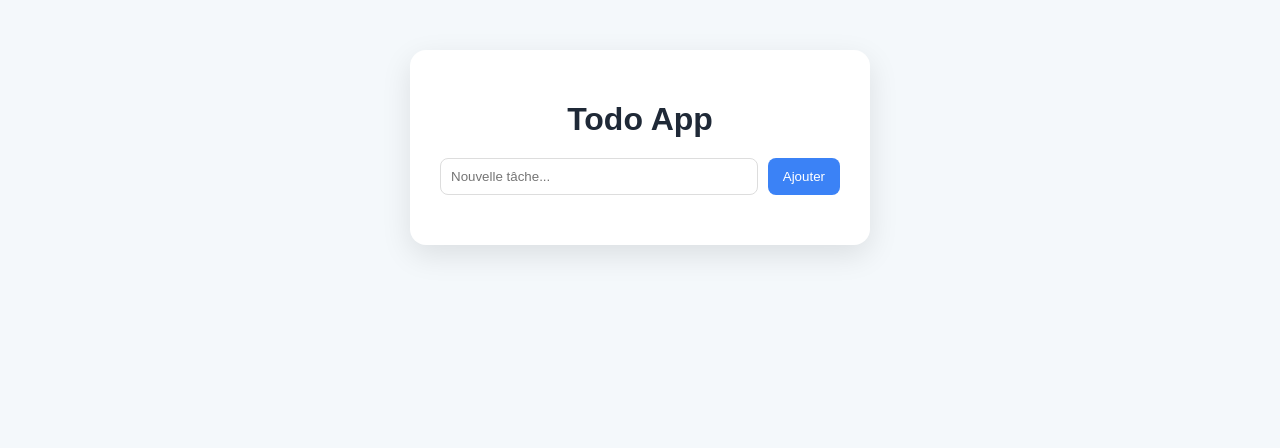
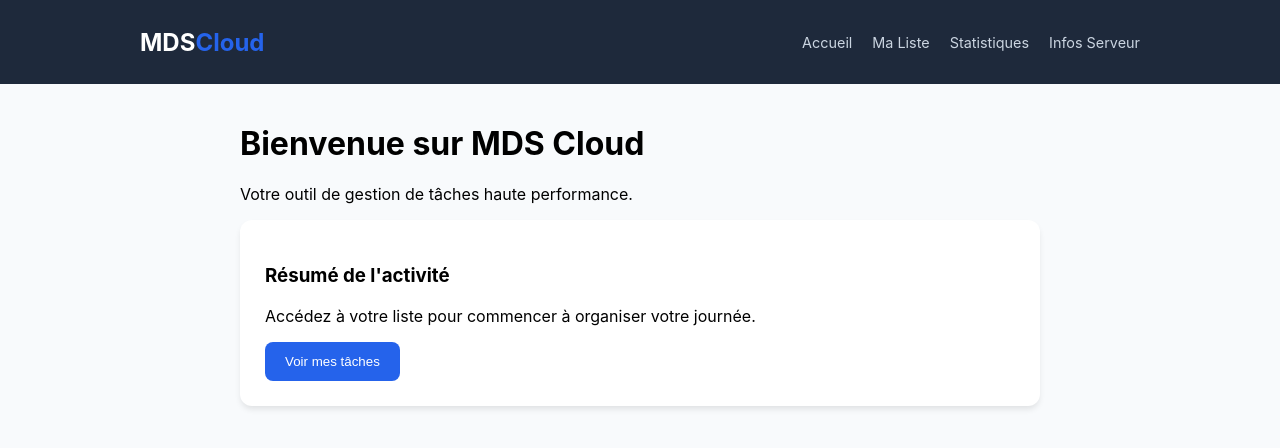
Before and after one commit to Adprog7/Todo-List-App, a plain HTML site: page frontend/index.html in a window 1280 px wide. Drawn offline with Linux system fonts and the light colour scheme; no server answers.

Commit message:
amélioration de la complexité du projet

```diff
--- /dev/null
+++ b/frontend/app.js
@@ -0,0 +1,98 @@
+const API = "https://todo-list-app-0p2s.onrender.com";
+
+const pages = {
+    home: `
+        <div class="page-header">
+            <h1>Bienvenue sur MDS Cloud</h1>
+            <p>Votre outil de gestion de tâches haute performance.</p>
+        </div>
+        <div class="card">
+            <h3>Résumé de l'activité</h3>
+            <p>Accédez à votre liste pour commencer à organiser votre journée.</p>
+            <button class="btn" onclick="navigateTo('todo')">Voir mes tâches</button>
+        </div>
+    `,
+    todo: `
+        <div class="page-header">
+            <h1>Ma Liste de Tâches</h1>
+        </div>
+        <div class="card">
+            <div class="input-group">
+                <input id="taskInput" placeholder="Ex: Déployer l'API..." />
+                <button class="btn" onclick="addTask()">Ajouter</button>
+            </div>
+            <ul id="list"></ul>
+        </div>
+    `,
+    stats: `
+        <div class="page-header">
+            <h1>Statistiques</h1>
+        </div>
+        <div class="card">
+            <p id="statCount">Chargement des données...</p>
+            <div class="progress-bar"><div class="progress" style="width: 70%"></div></div>
+        </div>
+    `,
+    infra: `
+        <div class="page-header">
+            <h1>Infrastructure & Sécurité</h1>
+        </div>
+        <div class="card">
+            <ul>
+                <li><strong>Backend :</strong> Render (Node.js) </li>
+                <li><strong>Frontend :</strong> Vercel (PaaS) </li>
+                <li><strong>Sécurité :</strong> HTTPS SSL activé </li>
+                <li><strong>Status :</strong> <span class="badge-online">En ligne</span></li>
+            </ul>
+        </div>
+    `
+};
+
+async function navigateTo(pageId) {
+    const content = document.getElementById('content');
+    content.innerHTML = pages[pageId];
+
+    if (pageId === 'todo') loadTasks();
+    if (pageId === 'stats') updateStats();
+}
+
+// Logique API
+async function loadTasks() {
+    const res = await fetch(API + "/tasks");
+    const tasks = await res.json();
+    const list = document.getElementById("list");
+    if (!list) return;
+    list.innerHTML = tasks.map(t => `
+        <li class="task-item">
+            <span>${t.title}</span>
+            <button class="btn-delete" onclick="deleteTask(${t.id})">Supprimer</button>
+        </li>
+    `).join('');
+}
+
+async function addTask() {
+    const input = document.getElementById("taskInput");
+    const title = input.value.trim();
+    if (!title) return;
+    await fetch(API + "/tasks", {
+        method: "POST",
+        headers: { "Content-Type": "application/json" },
+        body: JSON.stringify({ title })
+    });
+    input.value = "";
+    loadTasks();
+}
+
+async function deleteTask(id) {
+    await fetch(API + "/tasks/" + id, { method: "DELETE" });
+    loadTasks();
+}
+
+async function updateStats() {
+    const res = await fetch(API + "/tasks");
+    const tasks = await res.json();
+    document.getElementById('statCount').innerText = `Vous avez actuellement ${tasks.length} tâches en attente.`;
+}
+
+// Initialisation
+navigateTo('home');
--- a/frontend/index.html
+++ b/frontend/index.html
@@ -1,70 +1,27 @@
 <!DOCTYPE html>
 <html lang="fr">
 <head>
-  <meta charset="UTF-8">
-  <title>Todo App</title>
-  <link rel="stylesheet" href="style.css">
+    <meta charset="UTF-8">
+    <meta name="viewport" content="width=device-width, initial-scale=1.0">
+    <title>Gestionnaire Infra - MDS</title>
+    <link rel="stylesheet" href="style.css">
 </head>
+<body>
+    <header>
+        <nav>
+            <div class="logo">MDS<span>Cloud</span></div>
+            <ul class="nav-links">
+                <li><a href="#" onclick="navigateTo('home')">Accueil</a></li>
+                <li><a href="#" onclick="navigateTo('todo')">Ma Liste</a></li>
+                <li><a href="#" onclick="navigateTo('stats')">Statistiques</a></li>
+                <li><a href="#" onclick="navigateTo('infra')">Infos Serveur</a></li>
+            </ul>
+        </nav>
+    </header>
 
-<body>
+    <main id="content">
+        </main>
 
-  <div class="container">
-    <h1>Todo App</h1>
-
-    <div class="input-group">
-      <input id="taskInput" placeholder="Nouvelle tâche..." />
-      <button onclick="addTask()">Ajouter</button>
-    </div>
-
-    <ul id="list"></ul>
-  </div>
-
-  <script>
-    const API = "https://todo-list-app-0p2s.onrender.com";
-    async function loadTasks() {
-      const res = await fetch(API + "/tasks");
-      const tasks = await res.json();
-      const list = document.getElementById("list");
-      list.innerHTML = "";
-
-      tasks.forEach(t => {
-        list.innerHTML += `
-          <li>
-            ${t.title}
-            <button onclick="deleteTask(${t.id})">X</button>
-          </li>
-        `;
-      });
-    }
-
-    async function addTask() {
-      const input = document.getElementById("taskInput");
-      const title = input.value.trim();
-
-      if (!title) return;
-
-      await fetch(API + "/tasks", {
-        method: "POST",
-        headers: { "Content-Type": "application/json" },
-        body: JSON.stringify({ title })
-      });
-
-      input.value = "";
-      loadTasks();
-    }
-
-    async function deleteTask(id) {
-      await fetch(API + "/tasks/" + id, { method: "DELETE" });
-      loadTasks();
-    }
-
-    // UX BONUS : entrer = ajouter
-    document.getElementById("taskInput").addEventListener("keypress", function(e) {
-      if (e.key === "Enter") addTask();
-    });
-
-    loadTasks();
-  </script>
-
+    <script src="app.js"></script>
 </body>
 </html>
--- a/frontend/style.css
+++ b/frontend/style.css
@@ -1,72 +1,57 @@
-body {
-  font-family: Arial, sans-serif;
-  background: #f4f8fb;
-  margin: 0;
-  display: flex;
-  justify-content: center;
-  padding-top: 50px;
+:root {
+    --primary: #2563eb;
+    --dark: #1e293b;
+    --light: #f8fafc;
 }
 
-.container {
-  background: white;
-  padding: 30px;
-  border-radius: 16px;
-  box-shadow: 0 10px 30px rgba(0,0,0,0.1);
-  width: 400px;
+body {
+    font-family: 'Inter', sans-serif;
+    margin: 0;
+    background-color: var(--light);
 }
 
-h1 {
-  text-align: center;
-  margin-bottom: 20px;
-  color: #1f2937;
+header {
+    background: var(--dark);
+    padding: 1rem 2rem;
+    color: white;
 }
 
-.input-group {
-  display: flex;
-  gap: 10px;
+nav {
+    display: flex;
+    justify-content: space-between;
+    align-items: center;
+    max-width: 1000px;
+    margin: 0 auto;
 }
 
-input {
-  flex: 1;
-  padding: 10px;
-  border-radius: 8px;
-  border: 1px solid #ddd;
+.logo { font-weight: bold; font-size: 1.5rem; }
+.logo span { color: var(--primary); }
+
+.nav-links { list-style: none; display: flex; gap: 20px; }
+.nav-links a { color: #cbd5e1; text-decoration: none; font-size: 0.9rem; transition: 0.3s; }
+.nav-links a:hover { color: white; }
+
+main { max-width: 800px; margin: 40px auto; padding: 0 20px; }
+
+.card {
+    background: white;
+    padding: 25px;
+    border-radius: 12px;
+    box-shadow: 0 4px 6px -1px rgba(0,0,0,0.1);
 }
 
-button {
-  padding: 10px 15px;
-  border: none;
-  border-radius: 8px;
-  background: #3b82f6;
-  color: white;
-  cursor: pointer;
-  transition: 0.2s;
+.input-group { display: flex; gap: 10px; margin-bottom: 20px; }
+input { flex: 1; padding: 12px; border: 1px solid #e2e8f0; border-radius: 8px; outline: none; }
+
+.btn { background: var(--primary); color: white; border: none; padding: 12px 20px; border-radius: 8px; cursor: pointer; }
+.btn-delete { background: #fee2e2; color: #ef4444; border: none; padding: 6px 12px; border-radius: 6px; cursor: pointer; }
+
+.task-item {
+    display: flex;
+    justify-content: space-between;
+    align-items: center;
+    padding: 12px;
+    border-bottom: 1px solid #f1f5f9;
 }
 
-button:hover {
-  background: #2563eb;
-}
-
-ul {
-  list-style: none;
-  padding: 0;
-  margin-top: 20px;
-}
-
-li {
-  background: #f9fafb;
-  padding: 10px;
-  border-radius: 8px;
-  margin-bottom: 10px;
-  display: flex;
-  justify-content: space-between;
-  align-items: center;
-}
-
-li button {
-  background: #ef4444;
-}
-
-li button:hover {
-  background: #dc2626;
-}
+.badge-online { background: #dcfce7; color: #166534; padding: 4px 8px; border-radius: 4px; font-size: 0.8rem; }
```
Also changed, not shown: README.md.
